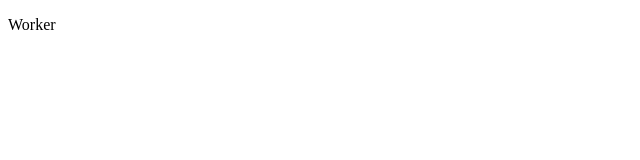
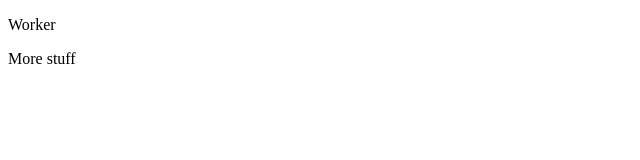
Before and after one commit to xjdesigns/semver_test, a website: page index.html in a window 1280 px wide. Shown: the full height of the page, 0-640 px from the left. Drawn offline with Linux system fonts and the light colour scheme.

Commit message:
feat(index): Updated the index file

```diff
--- a/index.html
+++ b/index.html
@@ -9,6 +9,10 @@
 <body>
 	<main>
 		<p>Worker</p>
+
+		<div>
+			<p>More stuff</p>
+		</div>
 	</main>
 </body>
 </html>
--- a/package.json
+++ b/package.json
@@ -4,7 +4,8 @@
   "description": "",
   "main": "index.js",
   "scripts": {
-    "test": "echo \"Error: no test specified\" && exit 1"
+    "test": "echo \"Error: no test specified\" && exit 1",
+    "release": "standard-version"
   },
   "author": "",
   "license": "ISC",
```
